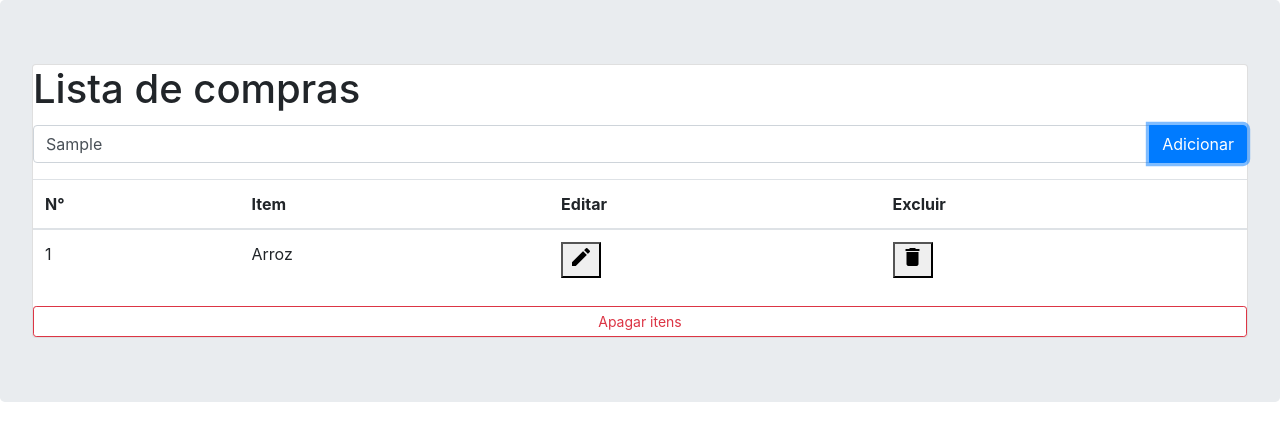
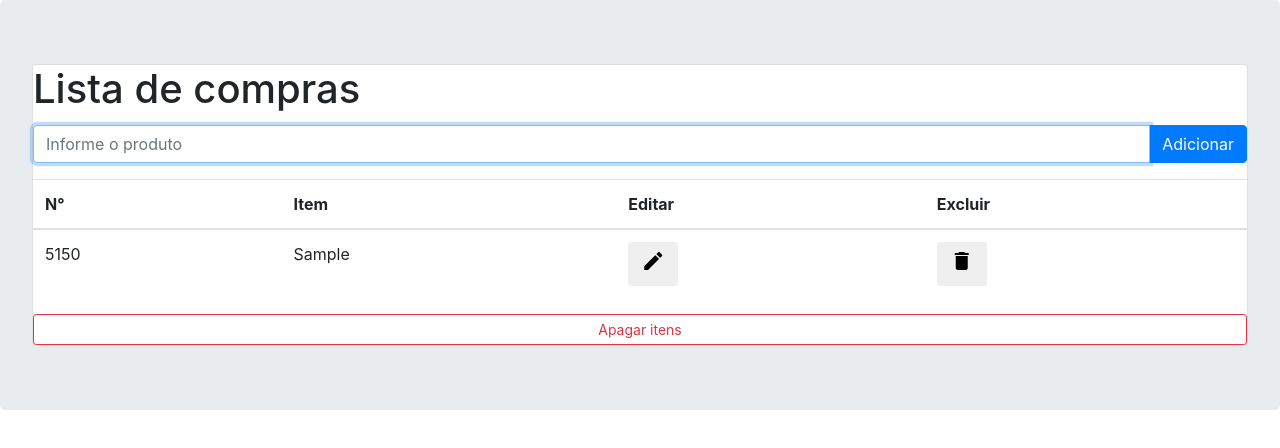
Before and after one commit to Eliane-orlandin/lista_de_tarefas, a plain HTML site: page index.html in a window 1280 px wide. Both pictures are taken after typing "Sample" into the empty fields and a click on the button "Adicionar". Drawn offline with nearby package versions, Linux system fonts and the light colour scheme.

Commit message:
Adiciona função criaLinhaProduto

```diff
--- a/index.html
+++ b/index.html
@@ -1,6 +1,6 @@
 <!DOCTYPE html>
 <html lang="pt-br">
-  <head>
+<head>
     <!-- Meta tags Obrigatórias -->
     <meta charset="utf-8">
     <meta name="viewport" content="width=device-width, initial-scale=1, shrink-to-fit=no">
@@ -9,8 +9,8 @@
     <link rel="stylesheet" href="https://stackpath.bootstrapcdn.com/bootstrap/4.1.3/css/bootstrap.min.css" integrity="sha384-MCw98/SFnGE8fJT3GXwEOngsV7Zt27NXFoaoApmYm81iuXoPkFOJwJ8ERdknLPMO" crossorigin="anonymous">
     <link rel="stylesheet" href="https://fonts.googleapis.com/icon?family=Material+Icons">
     <title>Olá, mundo!</title>
-  </head>
-  <body>
+</head>
+<body>
     <div class="jumbotron">
         <div class="card"
             <div class="card-body">
@@ -25,7 +25,10 @@
                         >
 
                         <div class="input-group-append">
-                        <button type="button" class="btn btn-primary">Adicionar</button>
+                        <button type="button" class="btn btn-primary"
+                        onclick="pegarInput()"
+                        >Adicionar</button>
+
                     </div>
                     </div>
 
@@ -41,22 +44,7 @@
 
 
                             </thead>
-                            <tbody>
-                                <tr>
-                                    <td>1</td>
-                                    <td>Arroz</td>
-                                    <td>
-                                        <button>
-                                            <span class="material-icons">mode_edit</span>
-                                        </button>
-
-                                    </td>
-                                    <td>
-                                        <button><span class="material-icons">delete</span> </button>
-
-                                    </td>
-
-                                </tr>
+                            <tbody id="registro-produto">
                             </tbody>
 
 
--- a/script.js
+++ b/script.js
@@ -6,9 +6,67 @@ function pegarInput(){
     /* TODO - Implementa função que cria um elemento de linha
     com o valor capturado
     */
-
+    criaLinhaProduto(inputElement.value)
     // Apaga o valor do elemento encontrado
     inputElement.value = ''
     // Move o foco para o elemento encontrado
     inputElement.focus()
 }
+function criaLinhaProduto(nomeDoProduto){
+    // Cria elemnto linha com  os elementos internos
+    var linhaProduto = document.createElement("tr")
+    var celulaProdutoNumero = document.createElement("td")
+    celulaProdutoNumero.innerText = Math.floor(Math.random() * 10000)
+
+    var celulaProdutoItem = document.createElement("td")
+    var celulaProdutoEditar = document.createElement("td")
+
+    var botaoEditar = document.createElement("button")
+    botaoEditar.className = "btn"
+    botaoEditar.type = "button"
+
+    var iconeEditar = document.createElement("span")
+    iconeEditar.className = "material-icons"
+    iconeEditar.innerText = "mode_edit"
+
+    var celulaProdutoExcluir = document.createElement("td")
+
+    var botaoExcluir = document.createElement("button")
+    botaoExcluir.type = "button"
+    botaoExcluir.className = "btn"
+
+    var iconeExcluir = document.createElement("span")
+    iconeExcluir.className = "material-icons"
+    iconeExcluir.innerText = "delete"
+
+    // Adiciona valor na celula item
+    celulaProdutoItem.innerHTML = nomeDoProduto
+
+    // --------Início celula Editar------------//
+    //Anexa o ícone  editar ao elemento botão editar
+    botaoEditar.appendChild(iconeEditar)
+    // Anexa o botão editar  ao elemento  célula editar
+    celulaProdutoEditar.appendChild(botaoEditar)
+    // --------Fim célula Editar---------------//
+
+    // --------Início celula Excluir------------//
+    //Anexa o ícone  editar ao elemento botão excluir
+    botaoExcluir.appendChild(iconeExcluir)
+     // Anexa o botão editar  ao elemento  célula excluir
+    celulaProdutoExcluir.appendChild(botaoExcluir)
+    // --------Fim célula Excluir---------------//
+
+    // ANexa todas as células ao elemento linha
+    linhaProduto.appendChild(celulaProdutoNumero)
+    linhaProduto.appendChild(celulaProdutoItem)
+    linhaProduto.appendChild(celulaProdutoEditar)
+    linhaProduto.appendChild(celulaProdutoExcluir)
+
+    // Buscar o tbody
+    var elementoTBody = document.getElementById('registro-produto')
+    //  Anexa a linha produto ao tbody
+    elementoTBody.appendChild(linhaProduto)
+
+
+
+}
```
